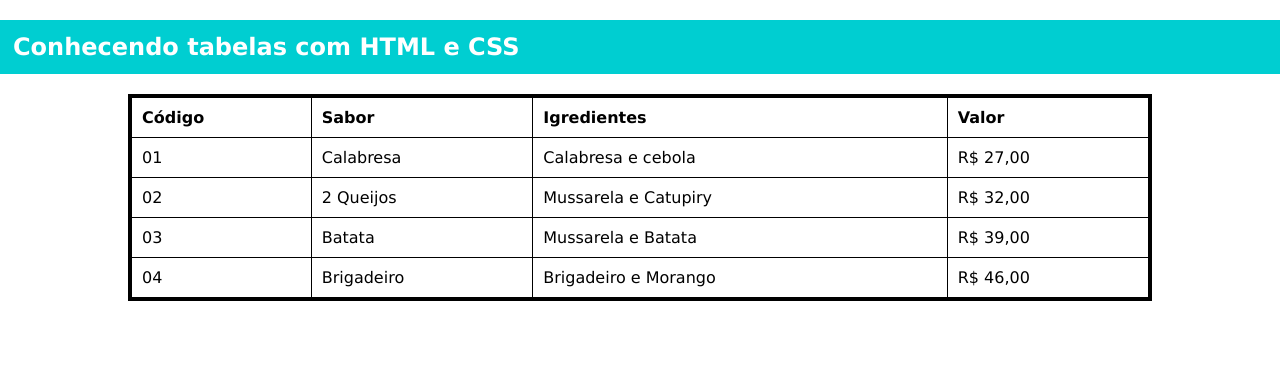
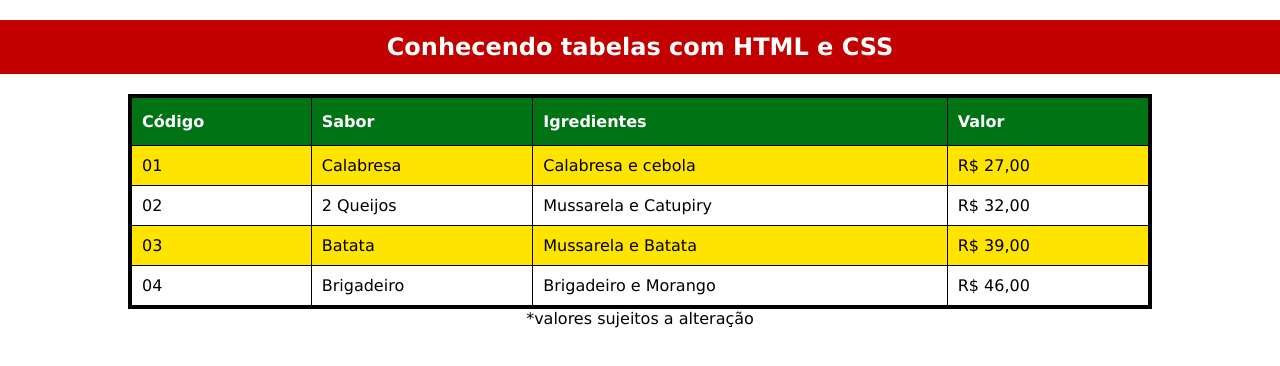
Before and after one commit to LucasTavare/tabela2_Basica, a plain HTML site: page index.html in a window 1280 px wide. Drawn offline with Linux system fonts and the light colour scheme.

Commit message:
tabela css finalizada

```diff
--- a/css/estilo.css
+++ b/css/estilo.css
@@ -8,9 +8,10 @@ body{
 }
 
 h2{
-    background-color:darkturquoise;
+    background-color:#C20000;
     color: #fff;
     padding: 13px;
+    text-align: center;
 }
 
 /* Estilo da Tabela */
@@ -31,4 +32,25 @@ th,td{
     padding: 10px;
 }
 
+th{
+    background-color: #007315;
+    color: #FFFFFF;
+    height: 50px;
+}
+
+
+/* Tabela zebrada */
+tr:nth-child(even){
+    background-color: #FFE400;
+}
+
+/* muda a cor da linha ao passar o mouse */
+tr:hover{
+    background-color: #03bb24;
+}
+
 /* Final estilo da tabela */
+
+caption{
+    caption-side: bottom;
+}
--- a/index.html
+++ b/index.html
@@ -11,6 +11,7 @@
     <H2>Conhecendo tabelas com HTML e CSS</H2>
 
     <table>
+        <caption>*valores sujeitos a alteração</caption>
         <tr>
             <th>Código</th>
             <th>Sabor</th>
```
Also changed, not shown: img/pizza.png (added).
